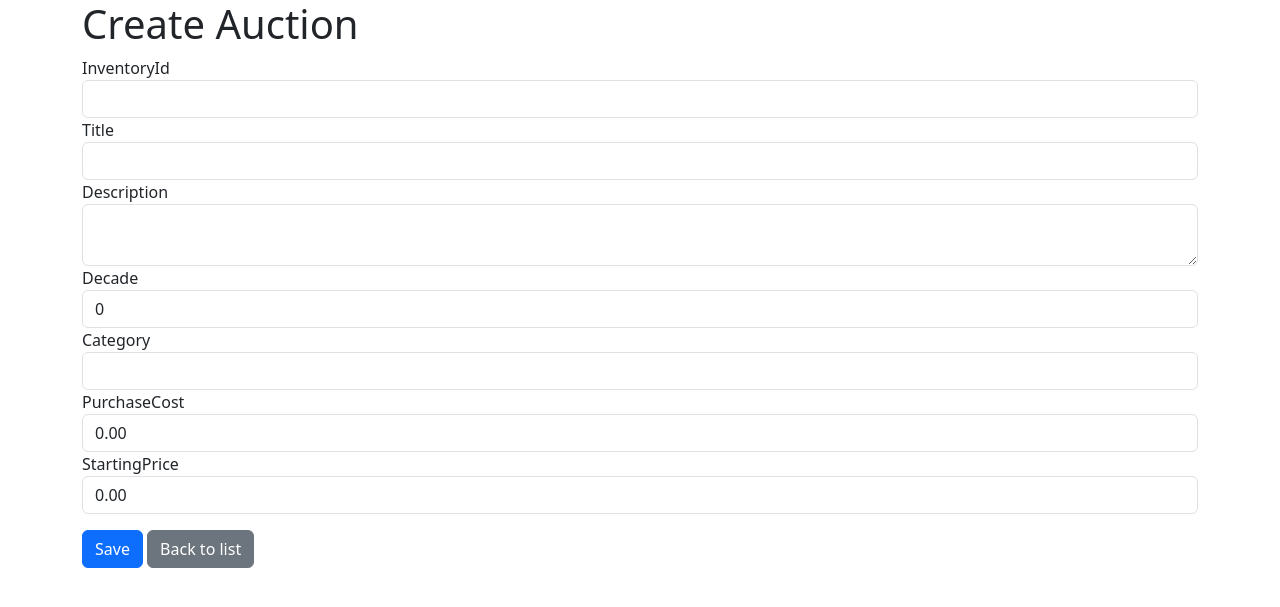
After one commit to LIFRO/MVC_Auktion, an ASP.NET Core app: template Views/Auctions/Create.cshtml in a window 1280 px wide. The commit adds this page. Shown: the top 607 px of the page. Run offline with ASP.NET Core 8, Linux system fonts and the light colour scheme; the template is opened without the code that fills it, so the values that code supplies are empty; style sheets or scripts are compiled from the project's sources.

Commit message:
Done with Auction create

```diff
--- /dev/null
+++ b/Views/Auctions/Create.cshtml
@@ -0,0 +1,60 @@
+@model MVC_Auktioner.Models.AuctionModel
+@{
+    ViewData["Title"] = "Create Auction";
+}
+
+<h1>Create Auction</h1>
+
+<form asp-action="Create" method="post">
+    @Html.AntiForgeryToken()
+    <div asp-validation-summary="ModelOnly" class="text-danger"></div>
+
+    <div class="form-group">
+        <label asp-for="InventoryId"></label>
+        <input asp-for="InventoryId" class="form-control" />
+        <span asp-validation-for="InventoryId" class="text-danger"></span>
+    </div>
+
+    <div class="form-group">
+        <label asp-for="Title"></label>
+        <input asp-for="Title" class="form-control" />
+        <span asp-validation-for="Title" class="text-danger"></span>
+    </div>
+
+    <div class="form-group">
+        <label asp-for="Description"></label>
+        <textarea asp-for="Description" class="form-control"></textarea>
+        <span asp-validation-for="Description" class="text-danger"></span>
+    </div>
+
+    <div class="form-group">
+        <label asp-for="Decade"></label>
+        <input asp-for="Decade" class="form-control" />
+        <span asp-validation-for="Decade" class="text-danger"></span>
+    </div>
+
+    <div class="form-group">
+        <label asp-for="Category"></label>
+        <input asp-for="Category" class="form-control" />
+        <span asp-validation-for="Category" class="text-danger"></span>
+    </div>
+
+    <div class="form-group">
+        <label asp-for="PurchaseCost"></label>
+        <input asp-for="PurchaseCost" class="form-control" />
+        <span asp-validation-for="PurchaseCost" class="text-danger"></span>
+    </div>
+
+    <div class="form-group">
+        <label asp-for="StartingPrice"></label>
+        <input asp-for="StartingPrice" class="form-control" />
+        <span asp-validation-for="StartingPrice" class="text-danger"></span>
+    </div>
+
+    <button type="submit" class="btn btn-primary mt-3">Save</button>
+    <a asp-action="Index" class="btn btn-secondary mt-3">Back to list</a>
+</form>
+
+@section Scripts {
+    <partial name="_ValidationScriptsPartial" />
+}
--- a/Views/Home/Index.cshtml
+++ b/Views/Home/Index.cshtml
@@ -29,7 +29,7 @@
     <h1 class="display-4">Välkomen till GG's auktion</h1>
     <p>Här kan man lägga upp auktioner och lägga bud på auktionerade saker</p>
     <div class="spacer">
-        <a class="btn btn-primary" asp-controller="Auctions" asp-action="Index" >auktioner</a>
+        <a class="btn btn-primary" asp-controller="Auctions" asp-action="Index" >Inventarie</a>
     </div>
     <div class="spacer">
         <a class="btn btn-primary" asp-crontroller="Auctions" asp-action="Index"> Skapa en auktion</a>
```
Also changed, not shown: Controllers/AuctionsController.cs (+22 -1 lines), Models/AuctionModel.cs (+25 -8 lines), Program.cs (+4 -4 lines), Views/Auctions/Index.cshtml (+34 -13 lines), 1 other file.
